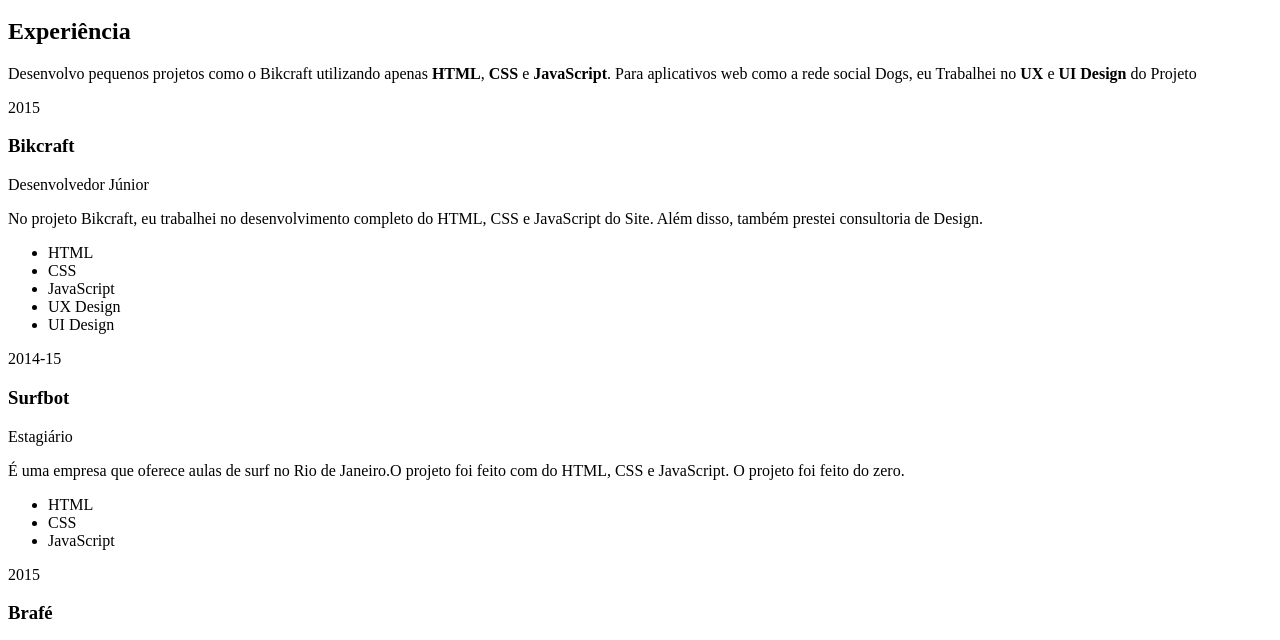
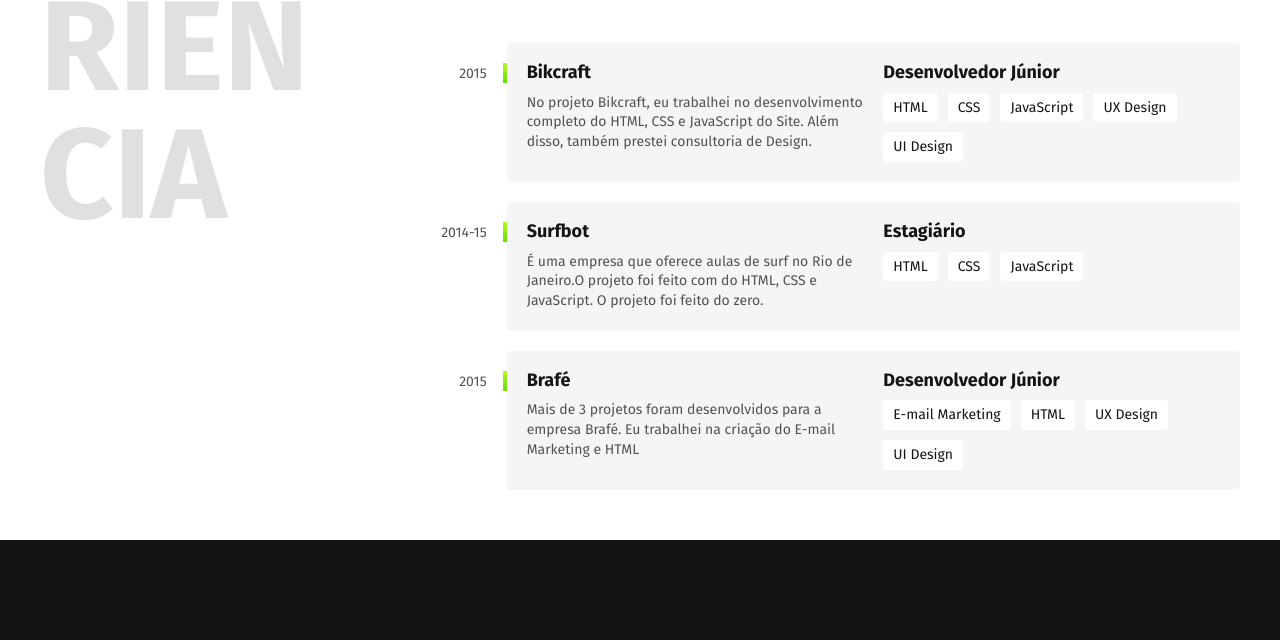
Before and after one commit to pripsantiago/portfolio.origamid, a plain HTML site: page index.html in a window 1280 px wide. Shown: the part 878-1518 px from the top of the page. Drawn offline with Linux system fonts and the light colour scheme; the site is published under a folder, as on GitHub Pages, so addresses that start at the root find nothing.

Commit message:
Update index.html

```diff
--- a/index.html
+++ b/index.html
@@ -3,7 +3,7 @@
   <head>
     <meta charset="UTF-8" />
     <meta name="viewport" content="width=device-width, initial-scale=1.0" />
-    <link rel="stylesheet" href="/css/estilo.min.css " />
+    <link rel="stylesheet" href="css/estilo.min.css" />
     <link rel="icon" href="/img/detalhe.svg">
     <link rel="preconnect" href="https://fonts.googleapis.com"><link rel="preconnect" href="https://fonts.gstatic.com" crossorigin><link href="https://fonts.googleapis.com/css2?family=Fira+Sans:wght@400;700&display=swap" rel="stylesheet">
 
```
